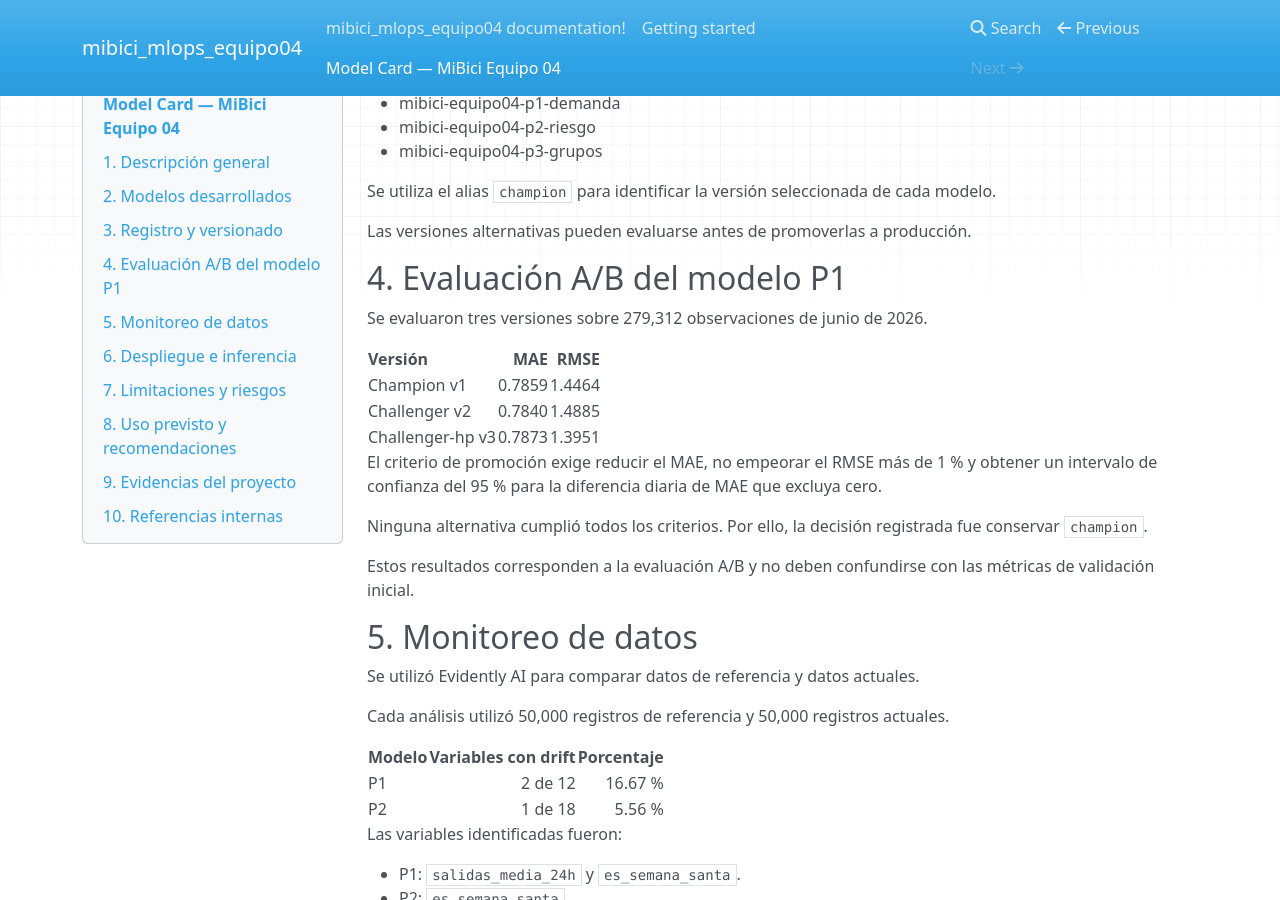
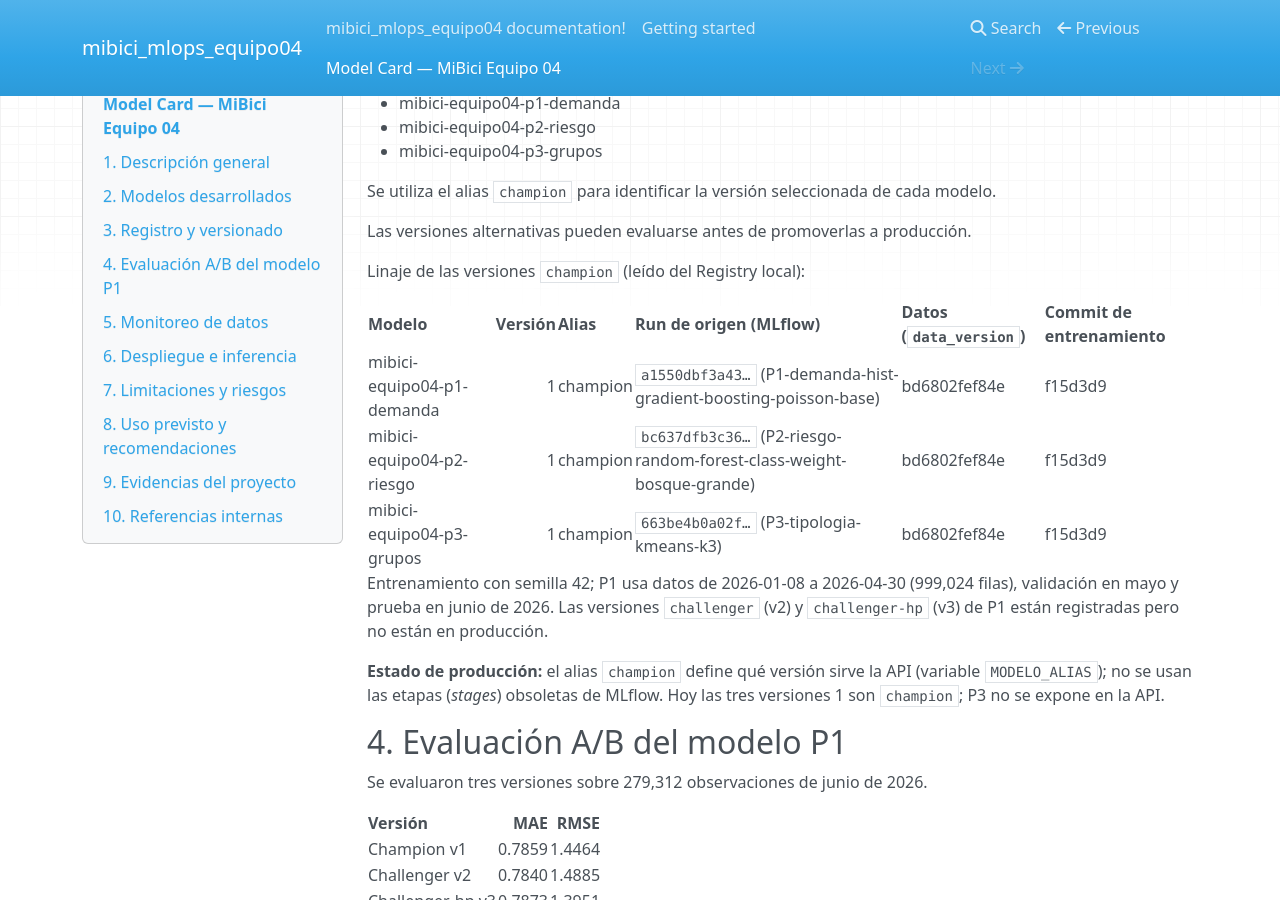
Before and after one commit to codyvi/TC5061-Proyecto-Equipo04, an MkDocs documentation site: the page built from docs/docs/model-card.md, in a window 1280 px wide and 900 px high, scrolled down 1195 px. Built offline with MkDocs 1.6.1, drawn with Linux system fonts in a browser that asks for light colours; nearby versions of some CDN libraries.

Commit message:
docs: linaje y estado de producción en el Model Card y resumen de entregables en el README

```diff
--- a/docs/docs/model-card.md
+++ b/docs/docs/model-card.md
@@ -58,6 +58,19 @@ Los modelos se registran en MLflow Model Registry:
 Se utiliza el alias `champion` para identificar la versión seleccionada de cada modelo.
 
 Las versiones alternativas pueden evaluarse antes de promoverlas a producción.
+
+Linaje de las versiones `champion` (leído del Registry local):
+
+| Modelo | Versión | Alias | Run de origen (MLflow) | Datos (`data_version`) | Commit de entrenamiento |
+| --- | ---: | --- | --- | --- | --- |
+| mibici-equipo04-p1-demanda | 1 | champion | `a1550dbf3a43…` (P1-demanda-hist-gradient-boosting-poisson-base) | bd6802fef84e | f15d3d9 |
+| mibici-equipo04-p2-riesgo | 1 | champion | `bc637dfb3c36…` (P2-riesgo-random-forest-class-weight-bosque-grande) | bd6802fef84e | f15d3d9 |
+| mibici-equipo04-p3-grupos | 1 | champion | `663be4b0a02f…` (P3-tipologia-kmeans-k3) | bd6802fef84e | f15d3d9 |
+
+Entrenamiento con semilla 42; P1 usa datos de 2026-01-08 a 2026-04-30 (999,024 filas), validación en mayo y prueba en junio de 2026. Las versiones `challenger` (v2) y `challenger-hp` (v3) de P1 están registradas pero no están en producción.
+
+**Estado de producción:** el alias `champion` define qué versión sirve la API (variable `MODELO_ALIAS`); no se usan las etapas (*stages*) obsoletas de MLflow. Hoy las tres versiones 1 son `champion`; P3 no se expone en la API.
+
 
 ## 4. Evaluación A/B del modelo P1
 
```
Also changed, not shown: README.md.
